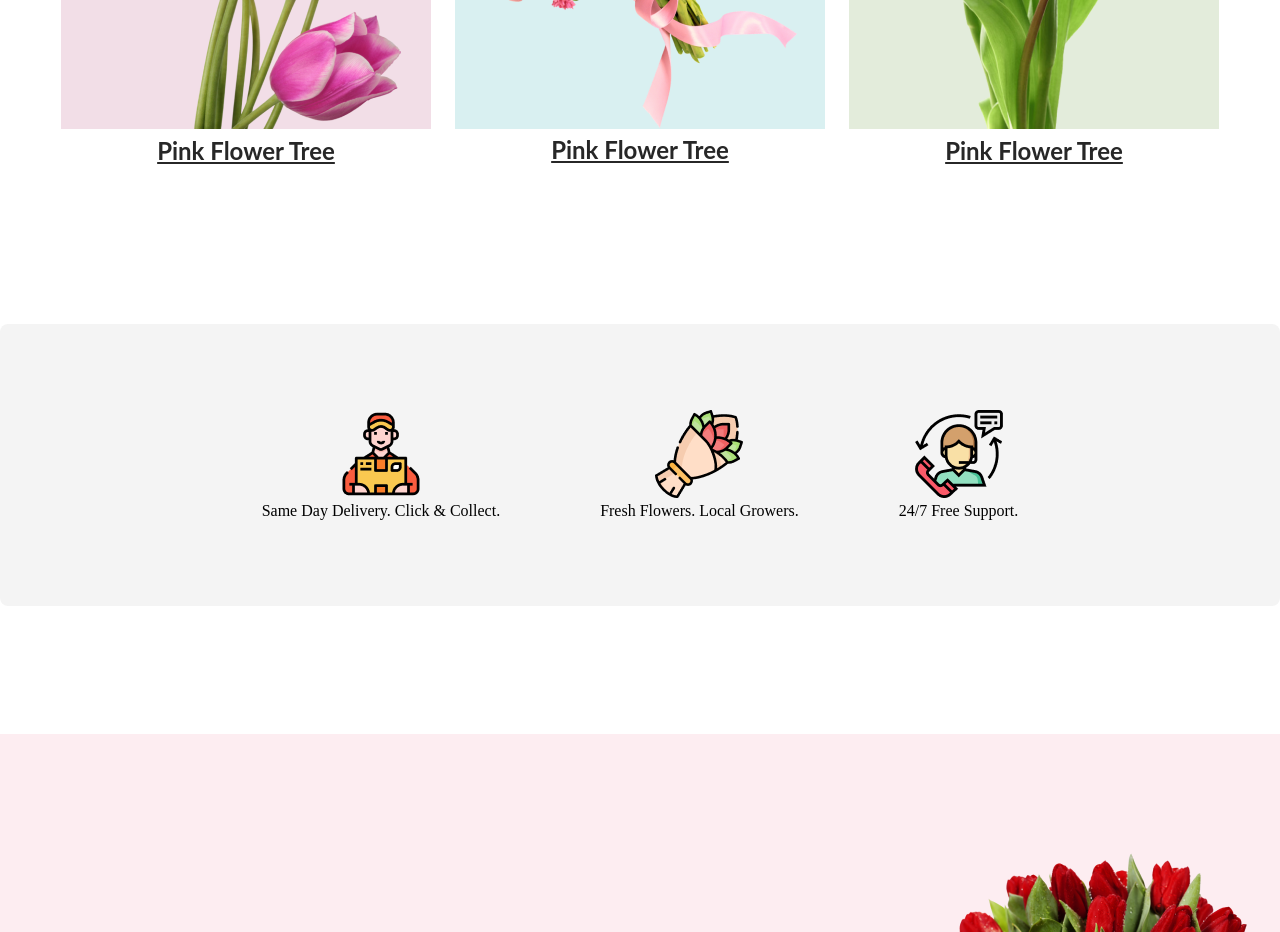
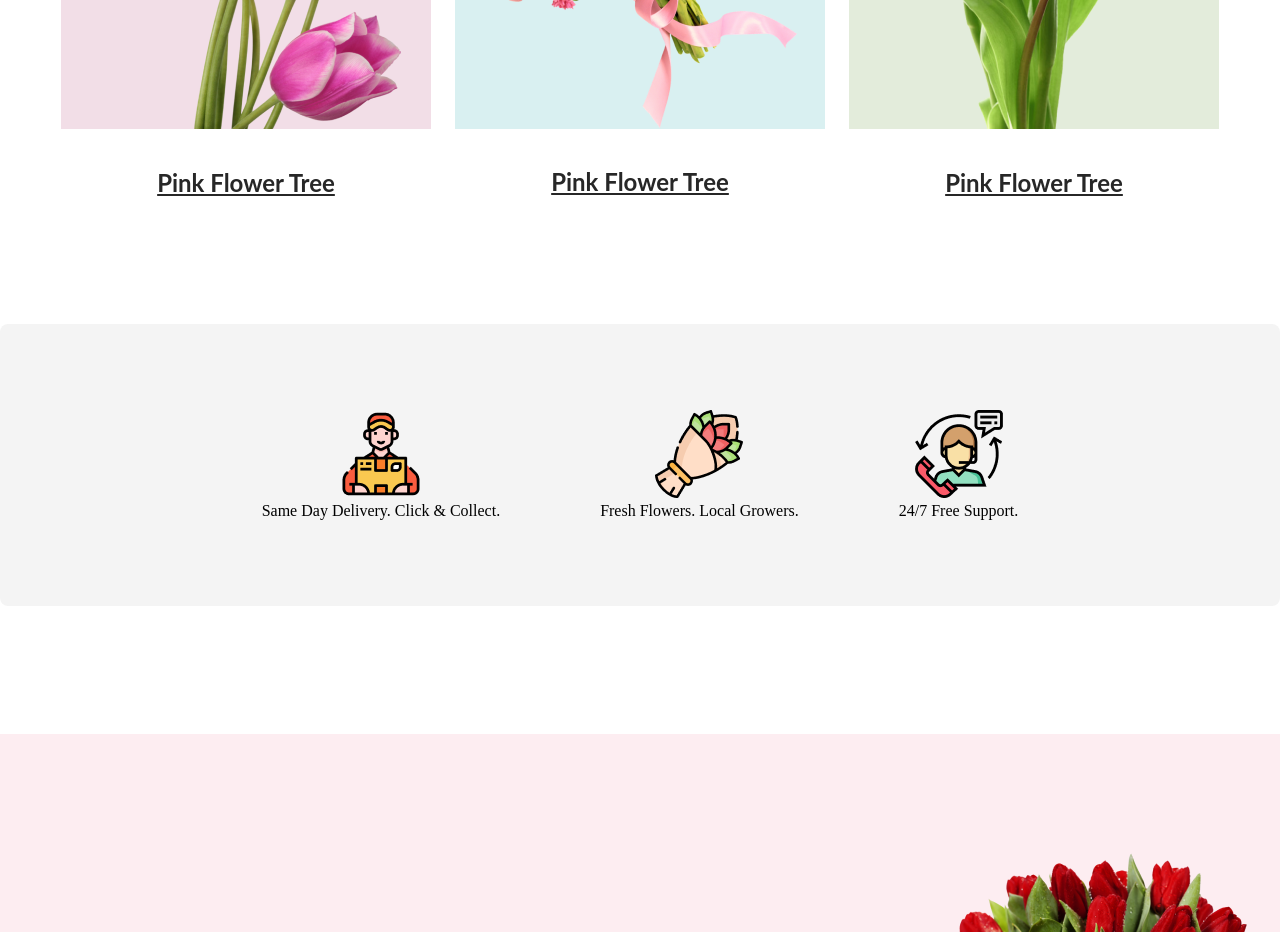
Before and after one commit to farzanaYesminn/FlowerShop_HTML-CSS, a plain HTML site: page index.html in a window 1280 px wide. Shown: the part 1300-2232 px from the top of the page. Drawn offline with Linux system fonts and the light colour scheme.

Commit message:
feature section updated

```diff
--- a/style/style.css
+++ b/style/style.css
@@ -134,6 +134,7 @@
     font-weight: 700;
     line-height: 35px; /* 145.833% */
     text-decoration-line: underline;
+    padding-top: 32px;;
 }
 .featureImage2 p{
     color: #272727;
@@ -144,6 +145,7 @@
     font-weight: 700;
     line-height: 35px; /* 145.833% */
     text-decoration-line: underline;
+    padding-top: 32px;;
 }
 .featureImage3 p{
     color: #272727;
@@ -154,6 +156,7 @@
     font-weight: 700;
     line-height: 35px; /* 145.833% */
     text-decoration-line: underline;
+    padding-top: 32px;;
 }
 
 /*  service  */
```
